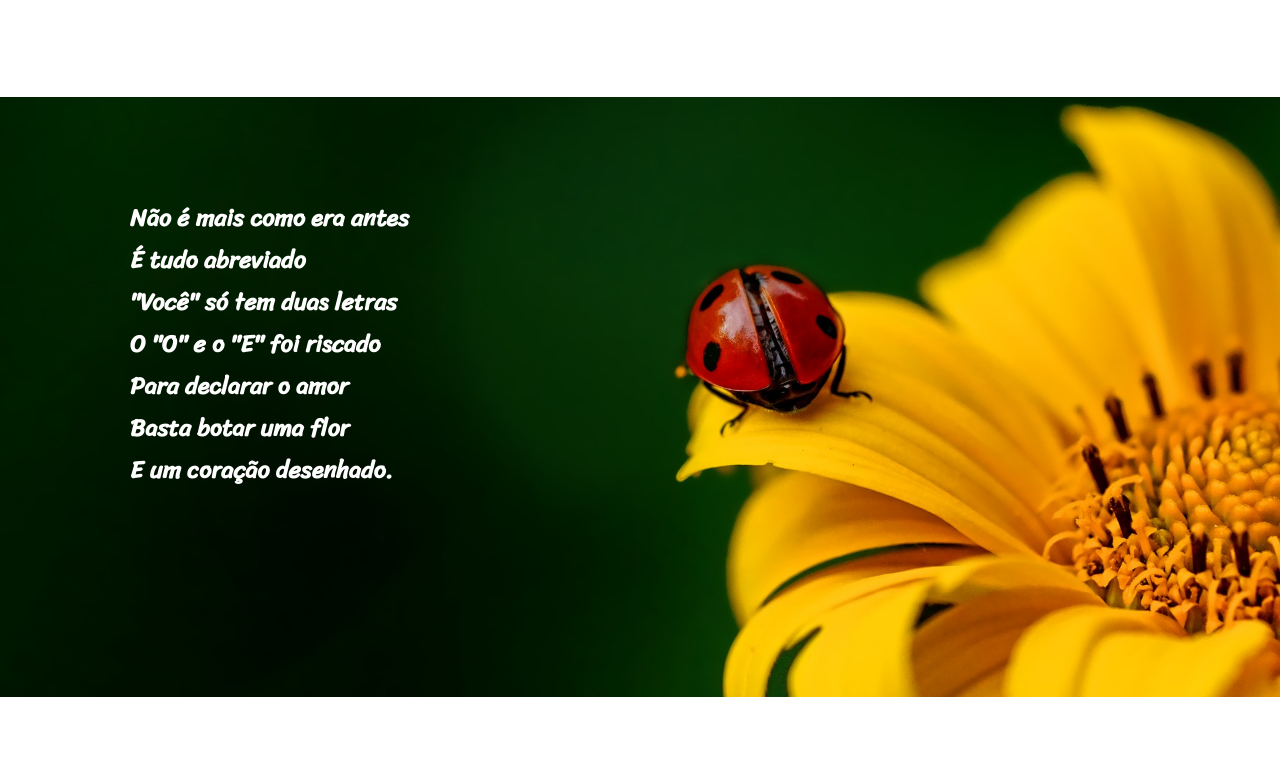
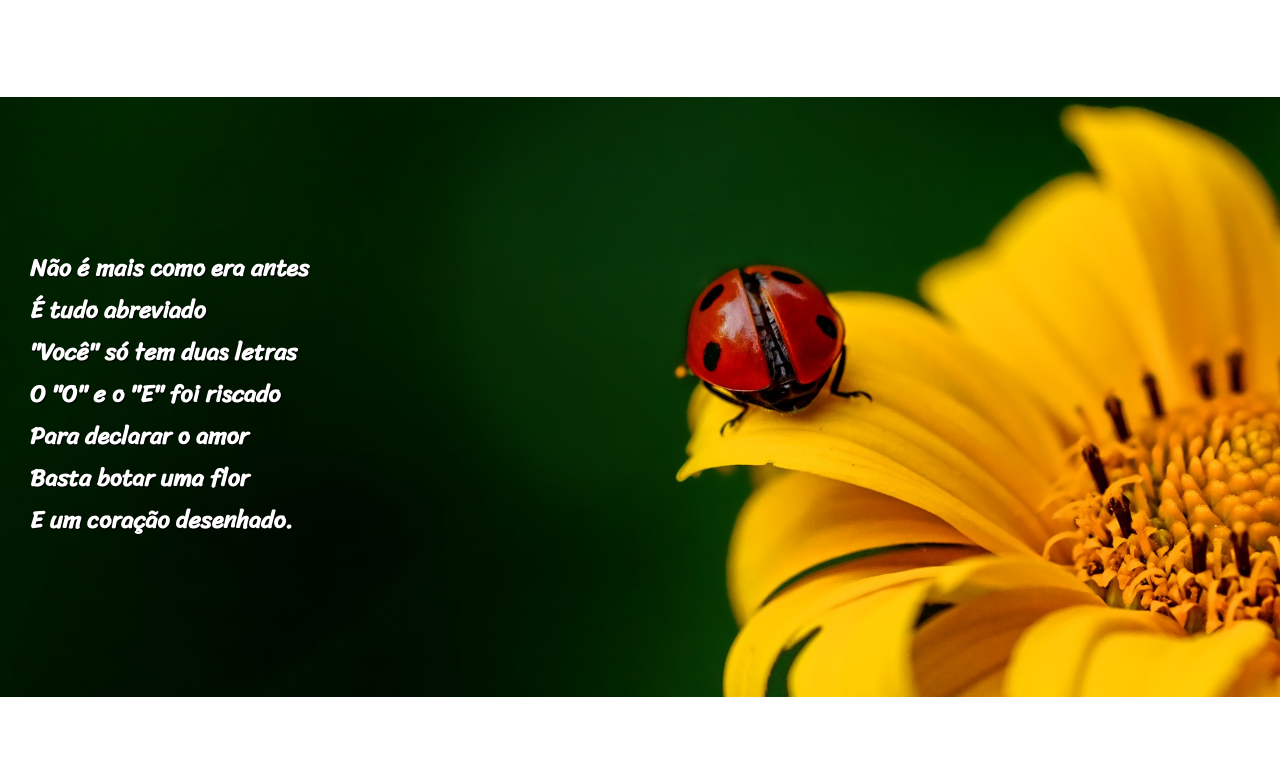
Before and after one commit to Thinathi/html-css, a plain HTML site: page exercicio/projeto cordel/index.html in a window 1280 px wide. Shown: the part 567-1340 px from the top of the page. Drawn offline with Linux system fonts and the light colour scheme; a web font is replaced by a local one.

Commit message:
Update style.css

```diff
--- a/exercicio/projeto cordel/style.css
+++ b/exercicio/projeto cordel/style.css
@@ -33,36 +33,42 @@ header a{
 .img1{
     background-image: url(imagens/background001.jpg);
     color: white;
-    padding: 100px;
     background-size: contain;
     background-size: cover;
     background-attachment: fixed;
     max-width: 2500px;
     min-width: 320px;
     position: relative;
-    height: 400px;
+    height: 600px;
     background-position: right center;
 }
-
+.img1 h1{
+    text-shadow: 1px 1px 1px black;
+    margin-left: 0px;
+    display: flex;
+    padding: 30px;
+    padding-top: 150px;
+}
 section h1{
     margin-left: 30px;
 }
 .img2{
     background-image: url(imagens/background002.jpg);
     color: white;
-    padding: 100px;
     background-size: contain;
     background-size: cover;
     background-attachment: fixed;
     max-width: 2500px;
     min-width: 320px;
     position: relative;
-    height: 400px;
+    height: 600px;
 }
 .img2 h1{
     text-shadow: 1px 1px 1px black;
     margin-left: 0px;
     display: flex;
+    padding: 30px;
+    padding-top: 150px;
 }
 footer{
     font-family: Arial, Helvetica, sans-serif;
```
